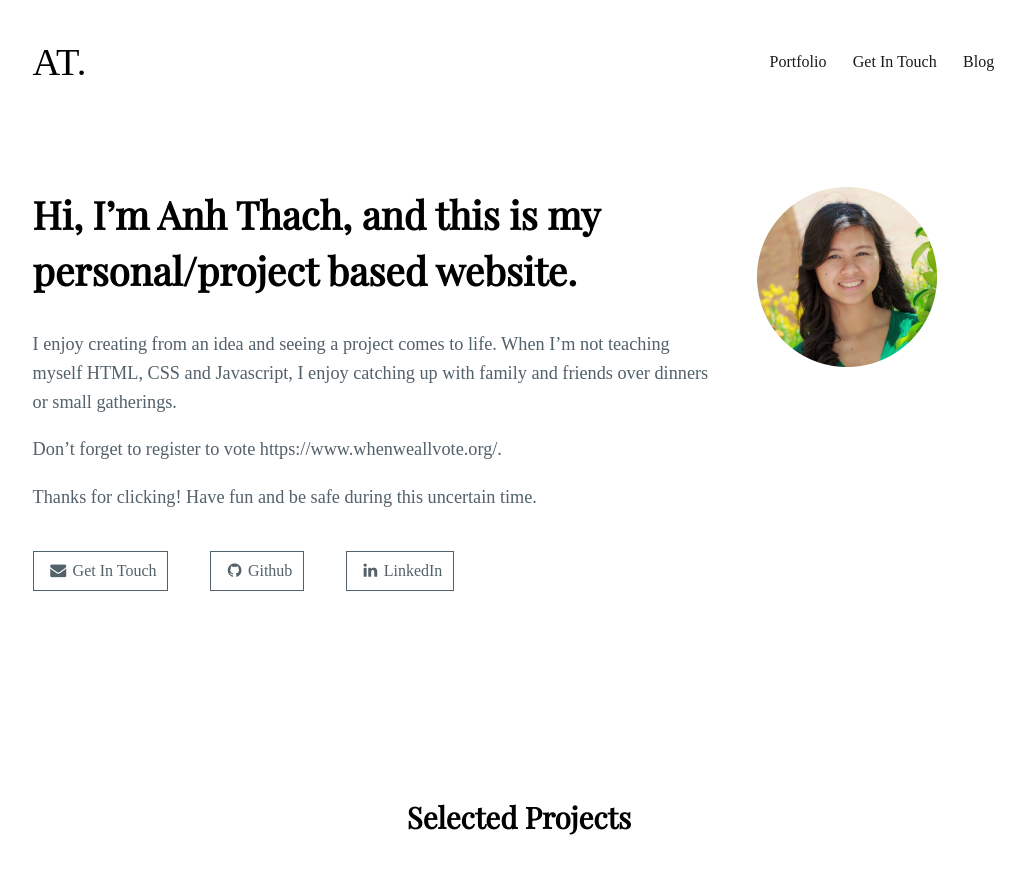
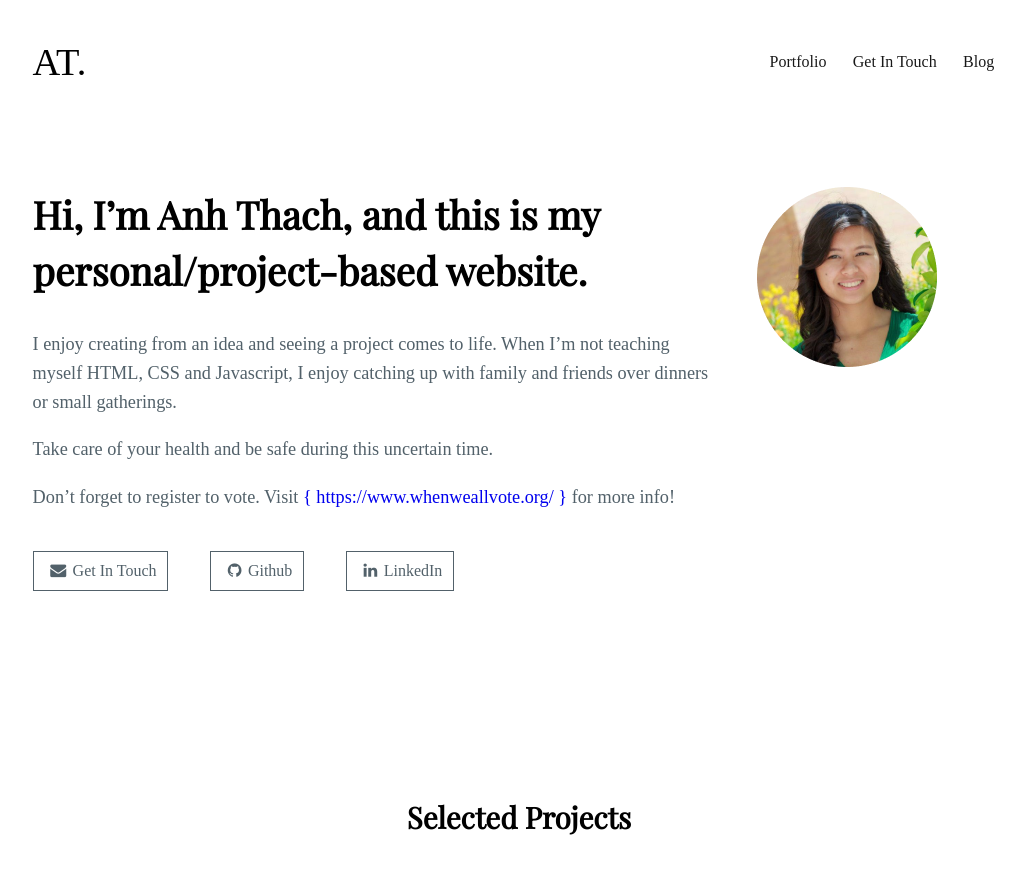
Before and after one commit to windan11/windan11.github.io, a Jekyll site: the page built from index.md, in a window 1280 px wide and 900 px high. Shown: the top 874 px of the window, without its empty margins (121-1146 px from the left). Built offline with Jekyll 4.4.1, drawn with Linux system fonts in a browser that asks for light colours; some web fonts are replaced.

Commit message:
Update index.md

```diff
--- a/index.md
+++ b/index.md
@@ -4,10 +4,10 @@ layout: home
 
 ![profile picture](/assets/profile180.png){:class="right"}
 
-# Hi, I'm Anh Thach, and this is my personal/project based website.
+# Hi, I'm Anh Thach, and this is my personal/project-based website.
 
 I enjoy creating from an idea and seeing a project comes to life. When I'm not teaching myself HTML, CSS and Javascript, I enjoy catching up with family and friends over dinners or small gatherings.
 
-Don't forget to register to vote https://www.whenweallvote.org/.
+Take care of your health and be safe during this uncertain time.
 
-Thanks for clicking! Have fun and be safe during this uncertain time.
+Don't forget to register to vote. Visit <a href="https://www.whenweallvote.org/">{ https://www.whenweallvote.org/ }</a> for more info!
```
